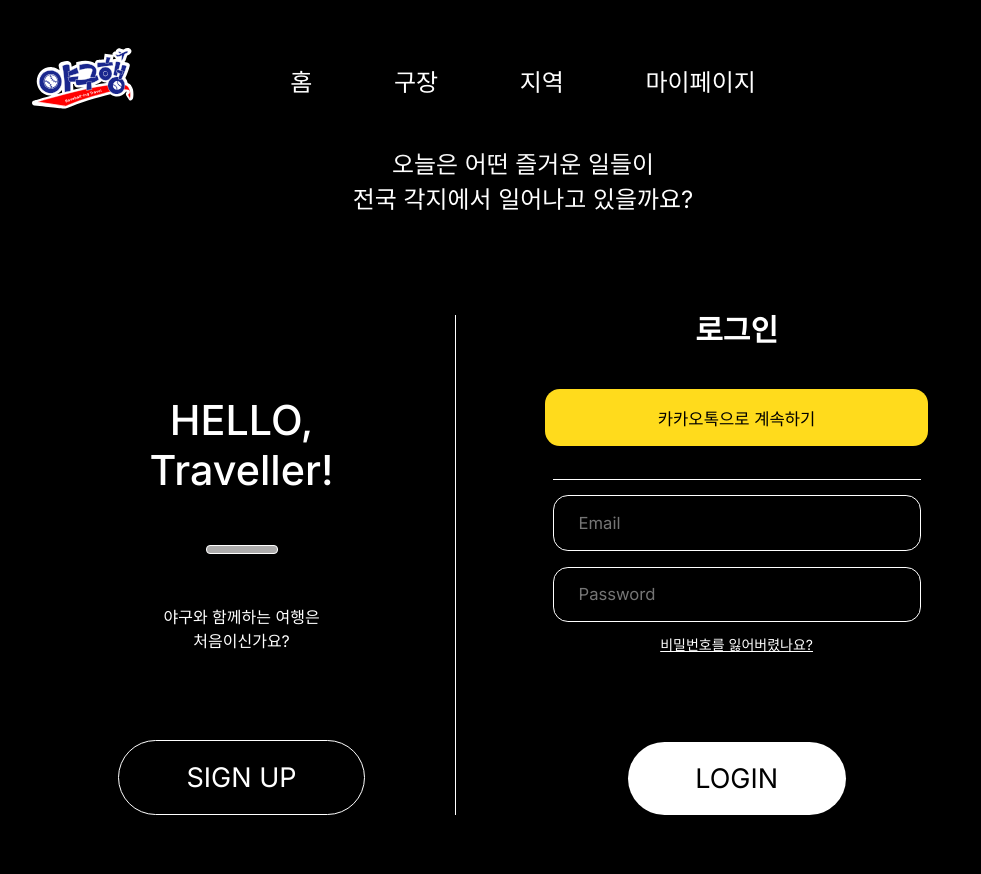
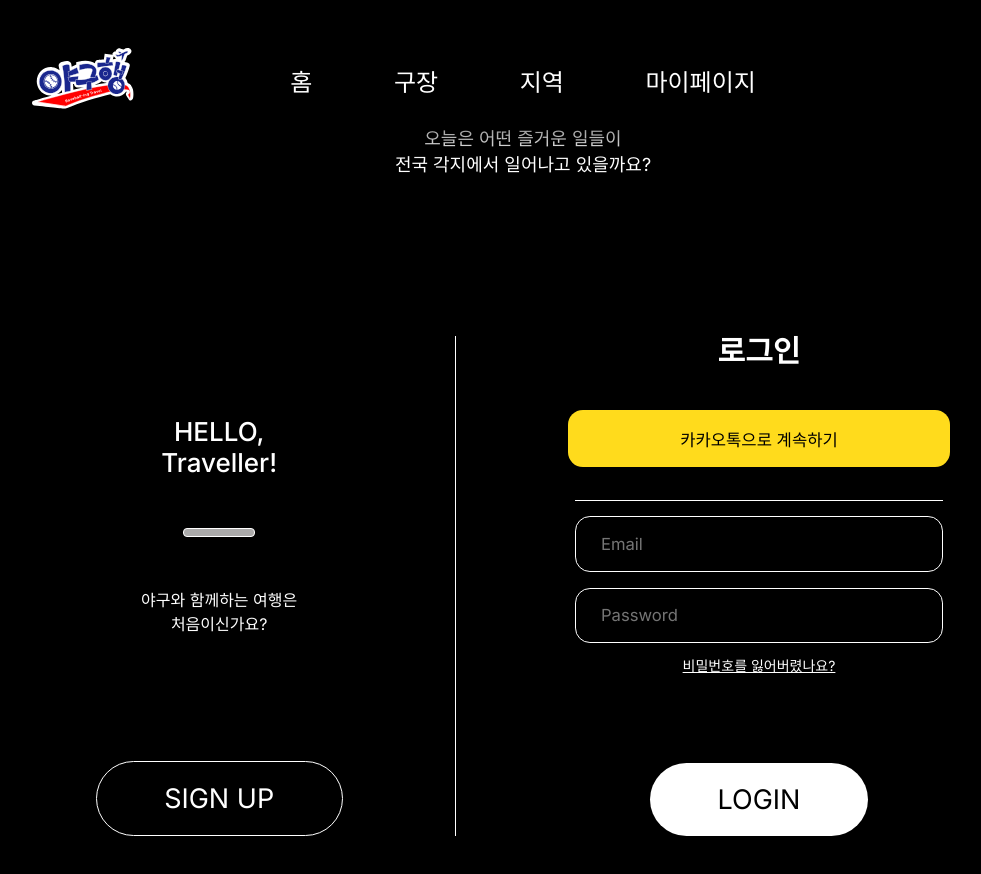
Before and after one commit to 2024-TourismContest/Yaguhang_FE, a React (Vite) app: page /users/login in a window 1280 px wide. Shown: the top 874 px of the page, without its empty margins (117-1098 px from the left). Built offline with nearby package versions, Linux system fonts and the light colour scheme; no server answers.

Commit message:
:sparkles: Feat: 카카오 로그인 시 authenticated 여부 설정
- 자잘한 CSS 수정 포함

```diff
--- a/src/components/users/LoginForm.tsx
+++ b/src/components/users/LoginForm.tsx
@@ -3,13 +3,14 @@ import styled from "styled-components";
 import { useNavigate } from "react-router-dom";
 const redirect_uri = import.meta.env.VITE_KAKAO_REDIRECT_URI;
 import { login } from "../../apis/login";
+import useAuthStore from "../../store/authStore";
 
 const LoginForm = () => {
   const [email, setEmail] = useState("");
   const [password, setPassword] = useState("");
   const [error, setError] = useState("");
   const navigate = useNavigate();
-
+  const setIsAuthenticated = useAuthStore((state) => state.setIsAuthenticated);
 
   const handleKakaoLogin = () => {
     const kakaoLoginUrl = `https://yaguhang.kro.kr:8443/oauth2/authorization/kakao?redirect_uri=${redirect_uri}`;
@@ -22,13 +23,9 @@ const LoginForm = () => {
     const handleTokenExtraction = () => {
       const queryParams = new URLSearchParams(window.location.search);
       const token = queryParams.get('token');
-
-      console.log("Current URL:", window.location.href);
-      console.log("Search Params:", window.location.search);
-      console.log("Extracted Token:", token);
-
       if (token) {
         localStorage.setItem('accessToken', token);
+        setIsAuthenticated(true);
         navigate('/'); // 토큰이 저장된 후 홈으로 리디렉션
       } else {
         console.log("No token found in URL.");
@@ -156,6 +153,7 @@ const SubmitBtn = styled.button`
   margin-top: auto;
 `;
 
+
 const ErrorMessage = styled.p`
   color: #ff6262;
   font-family: Inter, sans-serif;
--- a/src/pages/login/LoginPage.tsx
+++ b/src/pages/login/LoginPage.tsx
@@ -4,7 +4,9 @@ import styled from "styled-components";
 const LoginPage = () => {
   return (
     <PageContainer>
-      <Title>{"오늘은 어떤 즐거운 일들이 \n전국 각지에서 일어나고 있을까요?"}</Title>
+      <Title>
+        {"오늘은 어떤 즐거운 일들이 \n전국 각지에서 일어나고 있을까요?"}
+      </Title>
       <RowContainer>
         <LeftContainer>
           <TextLarge>{"HELLO,\nTraveller!"}</TextLarge>
@@ -36,15 +38,15 @@ const PageContainer = styled.div`
 `;
 
 const RowContainer = styled.div`
-  margin-top: 100px;
+  margin-top: 10rem;
   display: flex;
-  gap: 7vw;
+  gap: 7rem;
 
   @media (max-width: 768px) {
     flex-direction: column;
     align-items: center;
-    margin-top: 50px;
-    gap: 3vh;
+    margin-top: 5rem;
+    gap: 3rem;
   }
 `;
 
@@ -54,9 +56,9 @@ const LineVertical = styled.div`
   background: #fff;
 
   @media (max-width: 768px) {
-    width: 70%;
+    width: 100%;
     height: 1px;
-    margin-bottom: 3vh;
+    margin-bottom: 3rem; //48px
   }
 `;
 
@@ -89,16 +91,15 @@ const LeftContainer = styled.div`
 const Title = styled.h1`
   color: #fff;
   text-align: center;
-  font-family: Inter;
-  font-size: 23.921px;
-  font-style: normal;
+  font-family: Inter, sans-serif;
+  font-size: 1.125rem; // 18px
   font-weight: 400;
   line-height: normal;
   white-space: pre-line;
 
   @media (max-width: 768px) {
-    font-size: 18px;
-    margin-bottom: 20px;
+    font-size: 1.125rem; // 18px
+    margin-bottom: 1.25rem; // 20px
   }
 `;
 
@@ -106,27 +107,27 @@ const TextLarge = styled.span`
   color: #fff;
   text-align: center;
   font-family: Inter, sans-serif;
-  font-size: 2.58em;
+  font-size: 1.625rem;
   font-weight: 500;
   line-height: normal;
   white-space: pre-line;
 
   @media (max-width: 768px) {
-    font-size: 2em;
+    font-size: 1.25rem; // 20px
   }
 `;
 
 const TextMini = styled.p`
   color: #fff;
   font-family: Inter, sans-serif;
-  font-size: 1em;
+  font-size: 1rem; // 16px
   font-weight: 400;
   line-height: normal;
   text-align: center;
   white-space: pre-line;
 
   @media (max-width: 768px) {
-    font-size: 0.875em;
+    font-size: 0.875rem; // 14px
   }
 `;
 
@@ -142,11 +143,7 @@ const SubmitBtn = styled.button`
   font-weight: 400;
   cursor: pointer;
   margin-top: auto;
+  white-space: nowrap;
 
-  @media (max-width: 768px) {
-    padding: 0.5em 2em;
-    font-size: 1.5rem;
-  }
 `;
-
 export default LoginPage;
```
